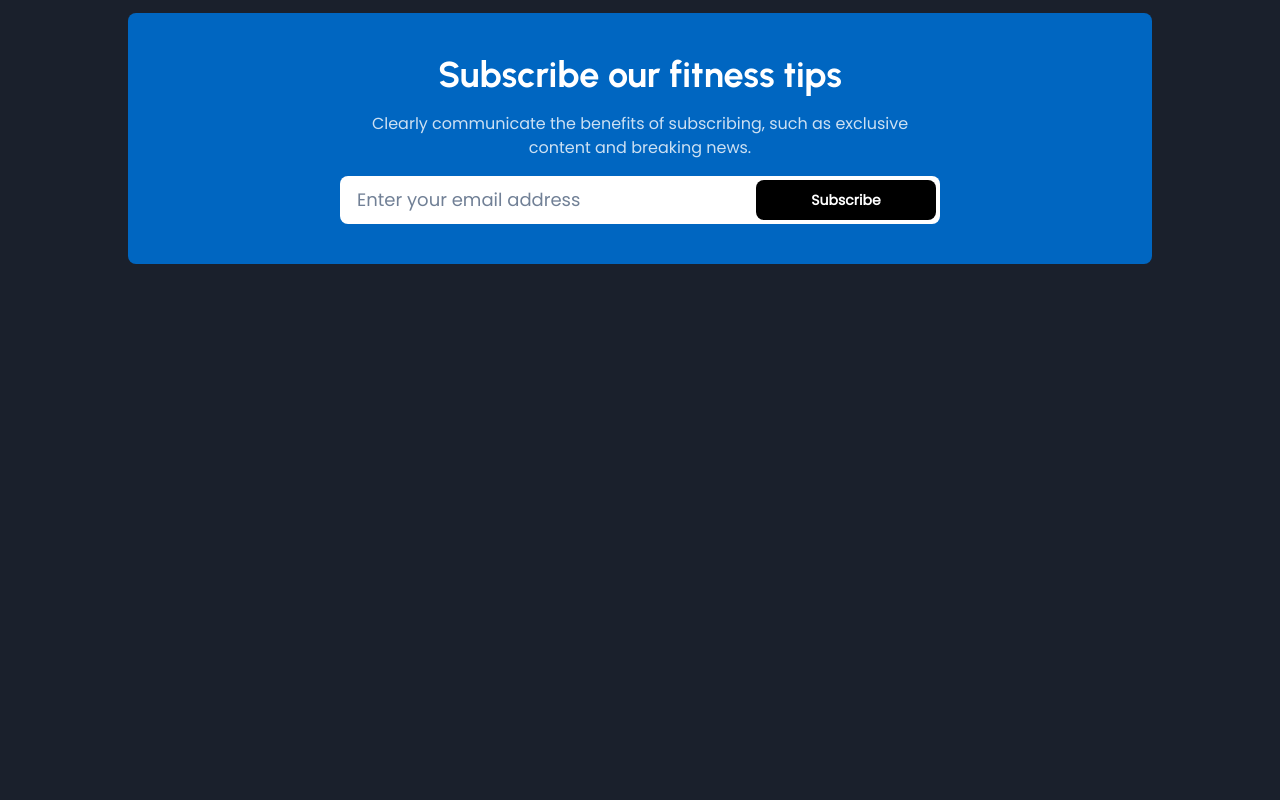
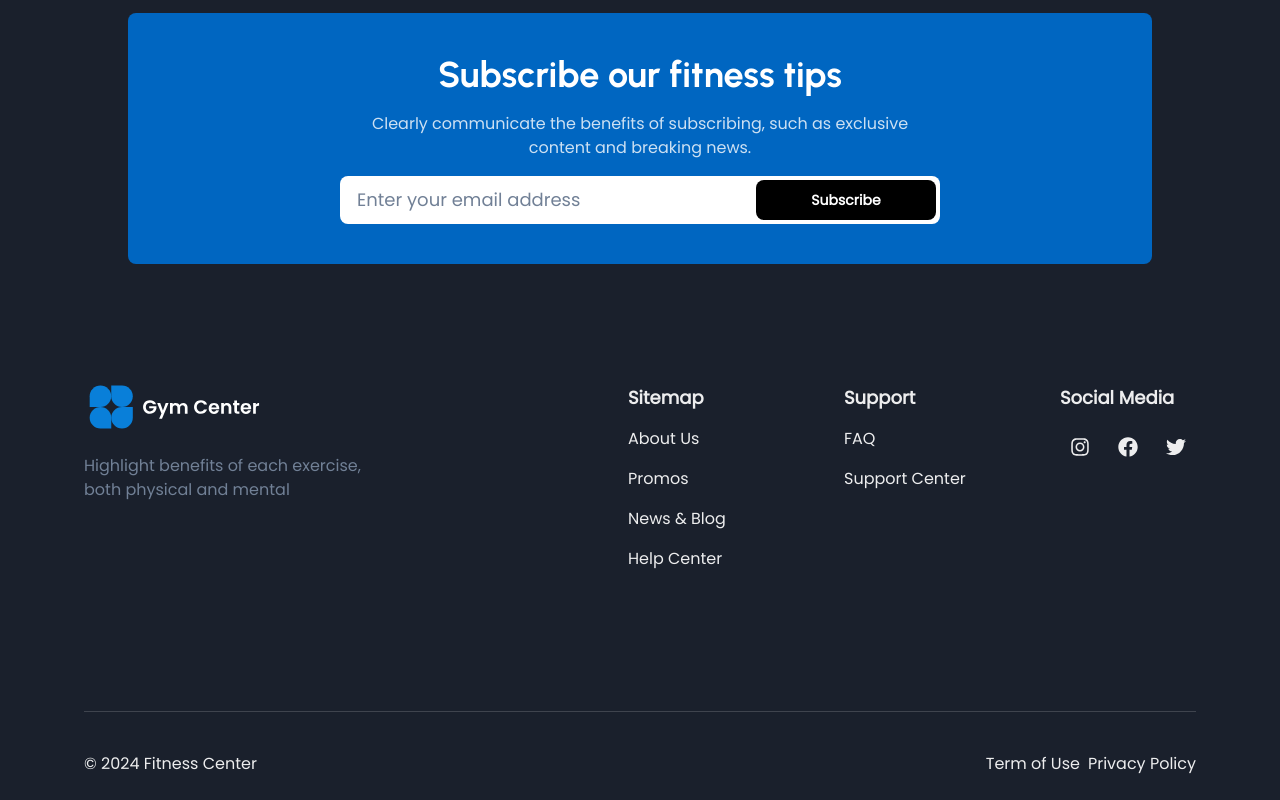
Before and after one commit to KayoRonald/gym-center, a React (Vite) app: page / in a window 1280 px wide. Shown: the part 3312-4112 px from the top of the page. Before the commit the page ends 3616 px from the top, so only its background shows below. Built offline with nearby package versions, Linux system fonts and the light colour scheme.

Commit message:
feat: Add footer component

```diff
--- /dev/null
+++ b/src/layout/footer/copyright.tsx
@@ -0,0 +1,17 @@
+import { Link, Stack, Text } from "@chakra-ui/react";
+
+export const Copyright = () => (
+  <Stack
+    direction={{ base: "column", md: "row" }}
+    spacing={3}
+    justify="space-between"
+    align={{ base: "flex-start", md: "center" }}
+    pb="24px"
+  >
+    <Text>© {new Date().getFullYear()} Fitness Center</Text>
+    <Stack spacing={2} direction={{ base: "column", md: "row" }}>
+      <Link href="#">Term of Use</Link>
+      <Link href="#">Privacy Policy</Link>
+    </Stack>
+  </Stack>
+);
--- /dev/null
+++ b/src/layout/footer/index.tsx
@@ -0,0 +1,35 @@
+import { Box, Stack, StackDivider } from "@chakra-ui/react";
+import { Copyright } from "./copyright";
+import { Logo } from "./logo";
+import { LinkGrids } from "./link-grids";
+
+export default function Footer() {
+  return (
+    <Box
+      as="footer"
+      role="contentinfo"
+      mx="auto"
+      padding={"0px 20px"}
+      maxW="6xl"
+      // py="12"
+      // px={{ base: "4", md: "8" }}
+    >
+      <Stack spacing="10" divider={<StackDivider />}>
+        <Stack
+          direction={{ base: "column", lg: "row" }}
+          // spacing={{ base: "10", lg: "40" }}
+          padding="80px 0px 100px"
+          gap={"24px"}
+        >
+          <Box flex="1">
+            <Logo />
+          </Box>
+          <Stack direction={{ base: "column", md: "row" }} spacing={2}>
+            <LinkGrids spacing={{ base: "10", md: "20", lg: "28" }} flex="1" />
+          </Stack>
+        </Stack>
+        <Copyright />
+      </Stack>
+    </Box>
+  );
+}
--- /dev/null
+++ b/src/layout/footer/link-grids.tsx
@@ -0,0 +1,42 @@
+import {
+  Box,
+  Link,
+  SimpleGrid,
+  SimpleGridProps,
+  Stack,
+  Text,
+} from "@chakra-ui/react";
+import { SocialMediaLinks } from "./social-media";
+
+export const LinkGrids = (props: SimpleGridProps) => (
+  <SimpleGrid columns={[2, 2, 3]} {...props} spacing={{ base: "10", lg: "20" }}>
+    <Box minW="130px">
+      <Stack spacing={4} align="flex-start">
+        <Text fontSize="lg" fontWeight="bold">
+          Sitemap
+        </Text>
+        <Link href="#">About Us</Link>
+        <Link href="#">Promos</Link>
+        <Link href="#">News & Blog</Link>
+        <Link href="#">Help Center</Link>
+      </Stack>
+    </Box>
+    <Box minW="130px">
+      <Stack spacing={4} align="flex-start">
+        <Text fontSize="lg" fontWeight="bold">
+          Support
+        </Text>
+        <Link href="#">FAQ</Link>
+        <Link href="#">Support Center</Link>
+      </Stack>
+    </Box>
+    <Box minW="130px">
+      <Stack spacing={4} align="flex-start">
+        <Text fontSize="lg" fontWeight="bold">
+          Social Media
+        </Text>
+        <SocialMediaLinks />
+      </Stack>
+    </Box>
+  </SimpleGrid>
+);
--- /dev/null
+++ b/src/layout/footer/logo.tsx
@@ -0,0 +1,17 @@
+import { Image, Link, Stack, Text } from "@chakra-ui/react";
+
+export const Logo = () => (
+  <Stack spacing={4} align="flex-start" maxW="300px">
+    <Link href="https://github.com/kayoronald" isExternal>
+      <Image
+        w="180px"
+        h={"46px"}
+        src="/gym-center-footer.svg"
+        alt="Gym Center"
+      />
+    </Link>
+    <Text mt={2} color="gray.500" fontSize="md">
+      Highlight benefits of each exercise, both physical and mental
+    </Text>
+  </Stack>
+);
--- /dev/null
+++ b/src/layout/footer/social-media.tsx
@@ -0,0 +1,10 @@
+import { ButtonGroup, ButtonGroupProps, IconButton } from '@chakra-ui/react';
+import { FaInstagram, FaFacebook, FaTwitter } from 'react-icons/fa';
+
+export const SocialMediaLinks = (props: ButtonGroupProps) => (
+  <ButtonGroup variant="ghost" color="gray.600" {...props}>
+    <IconButton as="a" href="#" aria-label="Instagram" icon={<FaInstagram fontSize="20px" />} />
+    <IconButton as="a" href="#" aria-label="Discord" icon={<FaFacebook fontSize="20px" />} />
+    <IconButton as="a" href="#" aria-label="Twitter" icon={<FaTwitter fontSize="20px" />} />
+  </ButtonGroup>
+)
--- a/src/layout/index.tsx
+++ b/src/layout/index.tsx
@@ -1,13 +1,14 @@
 import React from "react";
 import { Outlet } from "react-router-dom";
 import NavHero from "./header";
+import Footer from "./footer";
 
 export function Layout() {
   return (
     <React.Fragment>
       <NavHero />
       <Outlet />
-      {/* <Footer /> */}
+      <Footer />
     </React.Fragment>
   );
 }
```
